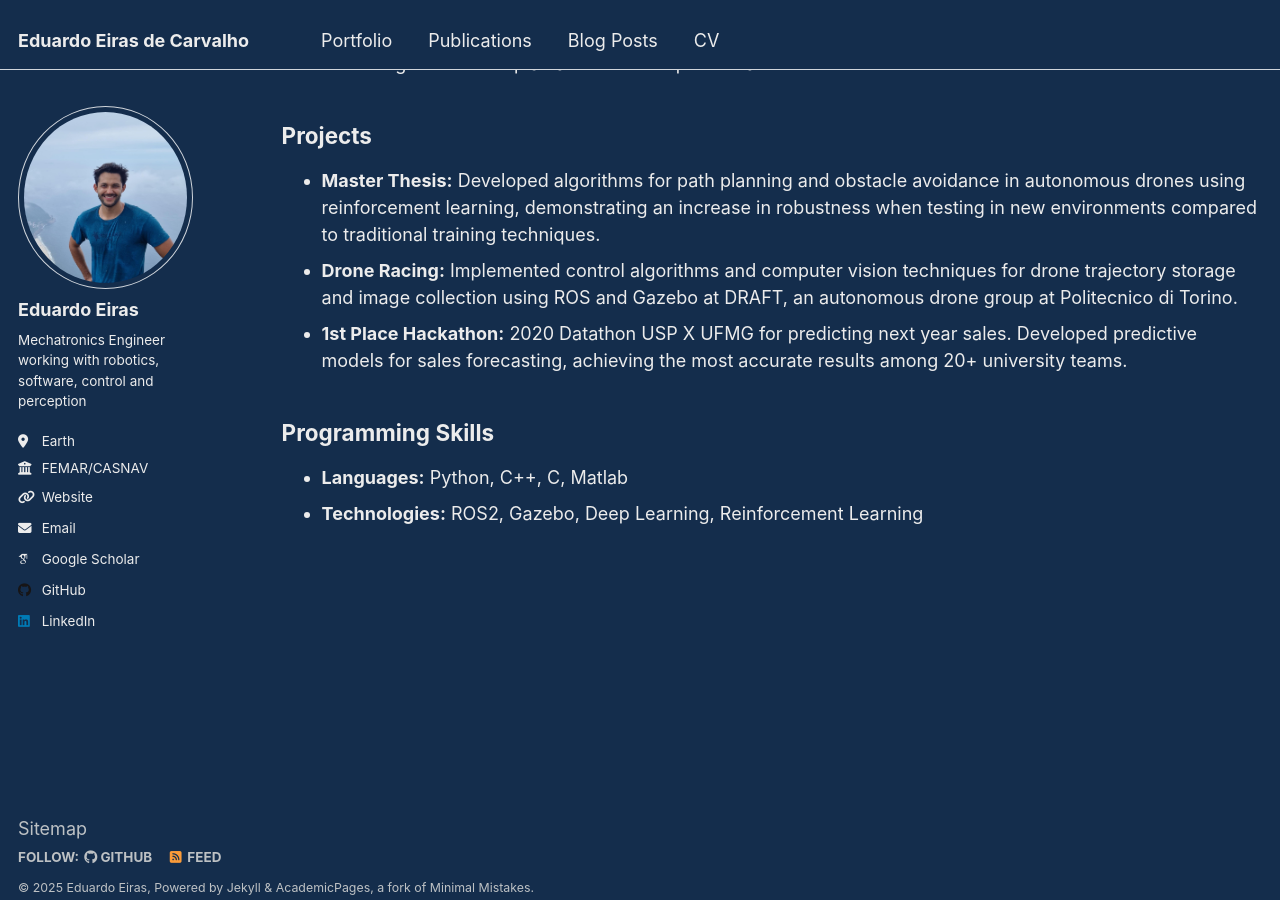
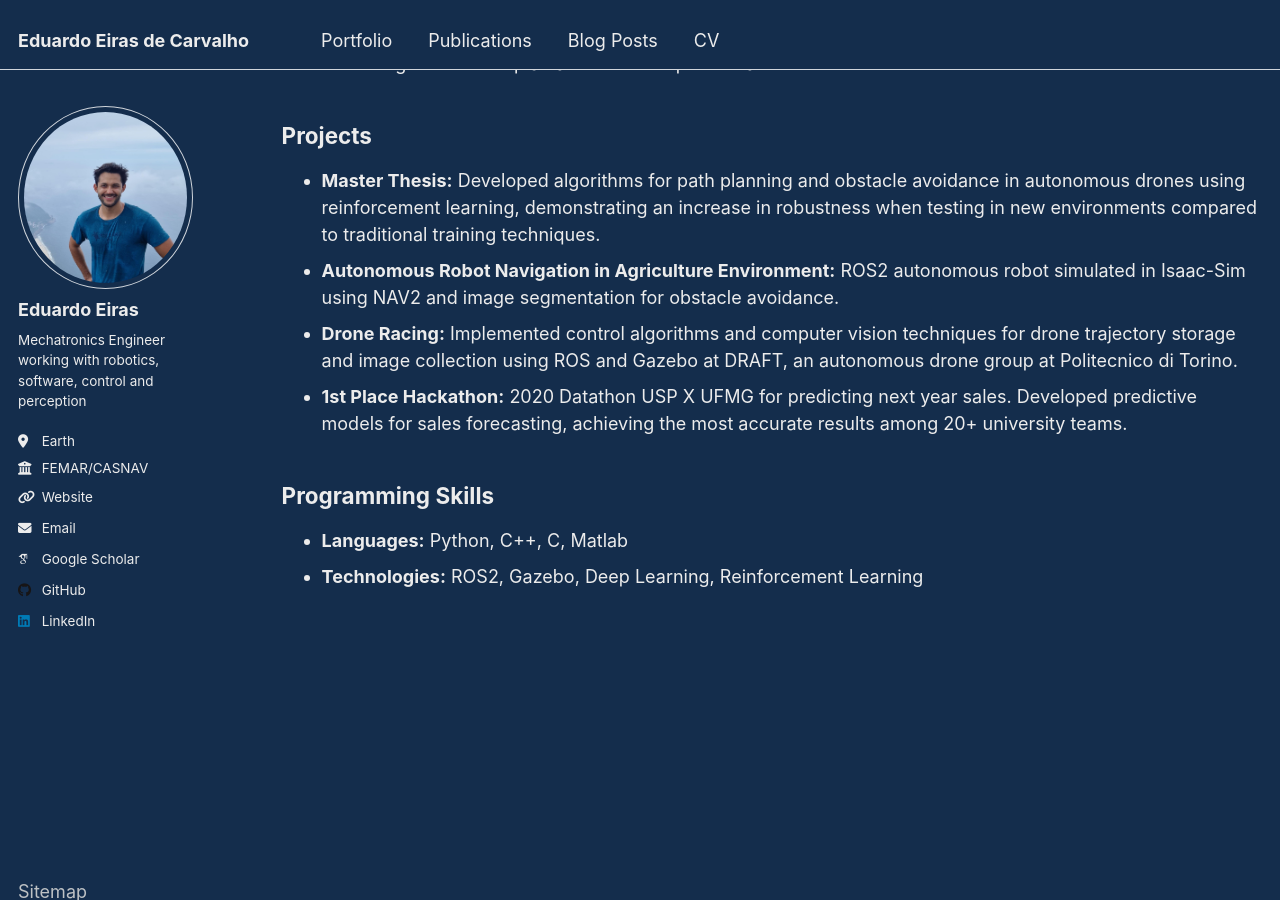
Before and after one commit to dueiras/dueiras.github.io, a Jekyll site: the page built from _pages/cv.md, in a window 1280 px wide and 900 px high, scrolled down 1603 px. Built offline with Jekyll 4.4.1, drawn with Linux system fonts in a browser that asks for light colours; some web fonts are replaced.

Commit message:
add agribot project

```diff
--- a/_pages/cv.md
+++ b/_pages/cv.md
@@ -56,6 +56,7 @@ redirect_from:
 ## Projects
 
 - **Master Thesis:** Developed algorithms for path planning and obstacle avoidance in autonomous drones using reinforcement learning, demonstrating an increase in robustness when testing in new environments compared to traditional training techniques.
+- **Autonomous Robot Navigation in Agriculture Environment:** ROS2 autonomous robot simulated in Isaac-Sim using NAV2 and image segmentation for obstacle avoidance.
 - **Drone Racing:** Implemented control algorithms and computer vision techniques for drone trajectory storage and image collection using ROS and Gazebo at DRAFT, an autonomous drone group at Politecnico di Torino.
 - **1st Place Hackathon:** 2020 Datathon USP X UFMG for predicting next year sales. Developed predictive models for sales forecasting, achieving the most accurate results among 20+ university teams.
 
```
